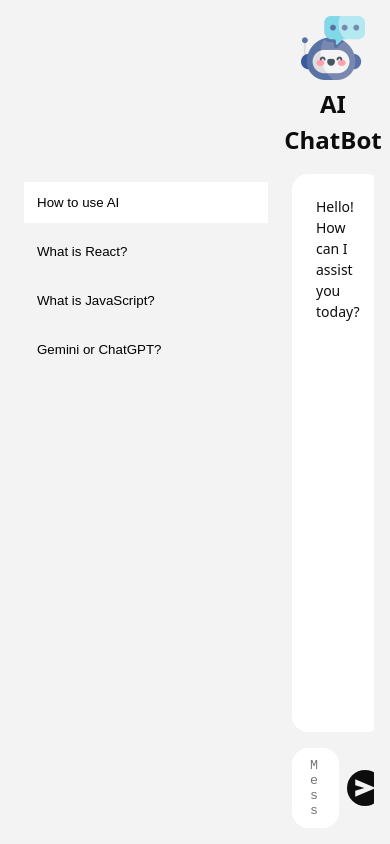
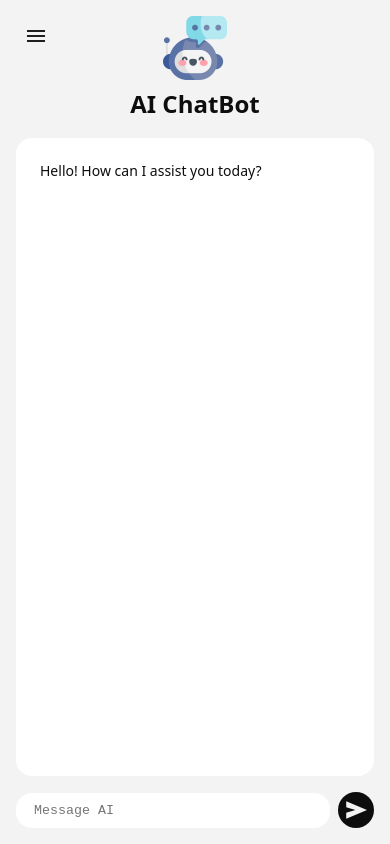
Before and after one commit to karimisdm/AI-Chatbot, a React app in the folder react-chatBot/: page / in a window 390 px wide. Built offline with nearby package versions, Linux system fonts and the light colour scheme; no server answers; the HTML template or start-up script is replaced by a standard one.

Commit message:
Added some styles and menu icon to sidebar

```diff
--- a/react-chatBot/src/App.module.css
+++ b/react-chatBot/src/App.module.css
@@ -42,3 +42,10 @@
   flex-grow: 1;
   gap: 16px;
 }
+
+@media screen and (max-width: 760px) {
+  .Header {
+    padding-left: 0;
+  }
+
+}
--- a/react-chatBot/src/components/sidebar/Sidebar.jsx
+++ b/react-chatBot/src/components/sidebar/Sidebar.jsx
@@ -1,19 +1,20 @@
 import styles from './Sidebar.module.css';
 
 const CHATS = [
-    {id:1, title: "How to use AI"},
-    {id:2, title:"What is React?"},
-    {id:3, title:"What is JavaScript?"},
-    {id:4, title:"Gemini or ChatGPT?"},
-]
-
-
-
-export function Sidebar({chats=CHATS, activeChatId = 1}){
-    return(
+    { id: 1, title: "How to use AI" },
+    { id: 2, title: "What is React?" },
+    { id: 3, title: "What is JavaScript?" },
+    { id: 4, title: "Gemini or ChatGPT?" },
+];
+export function Sidebar({ chats = CHATS, activeChatId = 1 }) {
+    return (
+        <>
+            <button className={styles.MenuButton}>
+                <MenuIcon />
+            </button>
             <div className={styles.Sidebar}>
                 <ul className={styles.Chats}>
-                {chats.map(chat=>
+                    {chats.map(chat =>
                         <li key={chat.id} className={styles.Chat} data-active={chat.id === activeChatId}>
                             <button className={styles.ChatButton}>
                                 <div className={styles.ChatTitle}>
@@ -25,5 +26,13 @@ export function Sidebar({chats=CHATS, activeChatId = 1}){
                     )}
                 </ul>
             </div>
+        </>
     )
 }
+
+function MenuIcon() {
+    return (
+        <svg xmlns="http://www.w3.org/2000/svg" height="24px" viewBox="0 -960 960 960" width="24px" fill="#1f1f1f">
+            <path d="M120-240v-80h720v80H120Zm0-200v-80h720v80H120Zm0-200v-80h720v80H120Z" /></svg>
+    )
+}
--- a/react-chatBot/src/components/sidebar/Sidebar.module.css
+++ b/react-chatBot/src/components/sidebar/Sidebar.module.css
@@ -3,6 +3,7 @@
     width: 260px;
     padding: 8px;
     border-radius: 16px;
+    transition: transform 0.3s ease-in-out;
 }
 .Chats {
     display: flex;
@@ -32,3 +33,32 @@
     white-space: nowrap;
     overflow: hidden;
 }
+.MenuButton {
+    position: fixed;
+    top: 16px;
+    left: 16px;
+    z-index: 3;
+    display: none;
+    padding: 8px;
+    border: none;
+    background: none;
+    cursor: pointer;
+}
+
+@media screen and (max-width: 768px) {
+    .Sidebar{
+        position: fixed;
+        top: 0;
+        left: 0;
+        z-index: 2;
+        height: 100%;
+        padding: 72px 16px 16px;
+        border-radius: 0;
+        background: light-dark(#f5f5f5,#1e1e1e);
+        transform: translateX(-100%);
+    }
+    .MenuButton {
+        display: block;
+    }
+
+}
```
Lines whose indentation alone changed are shown as unchanged.
